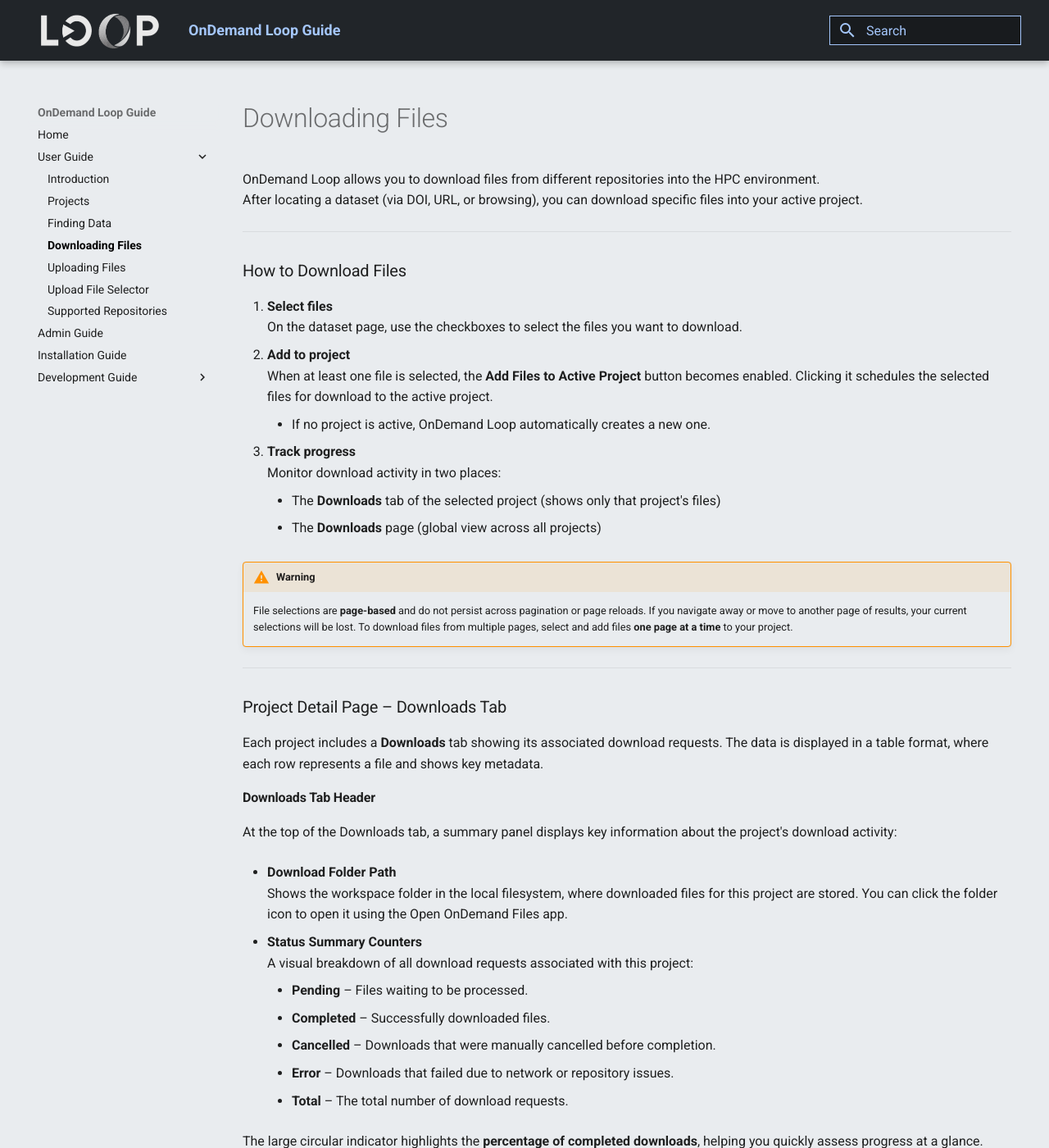
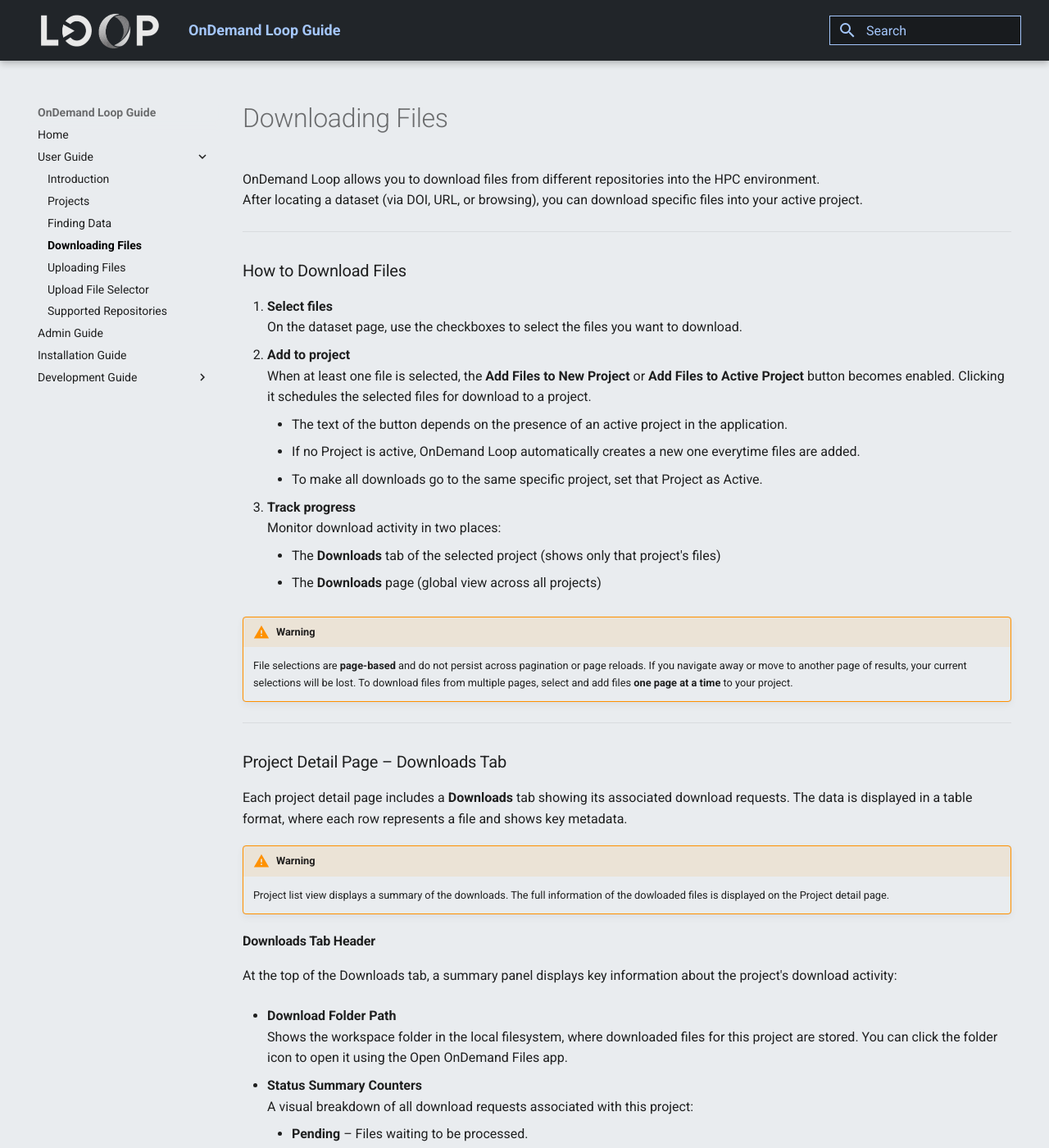
Before and after one commit to theam/aday-ondemand-loop, an MkDocs documentation site: the page built from docs/guide/content/user_guide/downloading_files.md, in a window 1280 px wide and 1400 px high. Shown: the whole window at 82% size. Built offline with MkDocs 1.6.1 and Material for MkDocs 9.7.7, drawn with Linux system fonts in a browser that asks for light colours; some of the changed text lies outside the part shown.

Commit message:
Doc user guide review (#318)
* fix: introduction page

* fix: projects page

* fix: finding data

* changes in user guide

* changes in user guide

* changes in user guide

* apply changes after last review

```diff
--- a/docs/guide/content/user_guide/downloading_files.md
+++ b/docs/guide/content/user_guide/downloading_files.md
@@ -10,8 +10,10 @@ After locating a dataset (via DOI, URL, or browsing), you can download specific
 1. **Select files**
    On the dataset page, use the checkboxes to select the files you want to download.
 2. **Add to project**
-   When at least one file is selected, the **Add Files to Active Project** button becomes enabled. Clicking it schedules the selected files for download to the active project.
-    - If no project is active, OnDemand Loop automatically creates a new one.
+   When at least one file is selected, the **Add Files to New Project** or **Add Files to Active Project** button becomes enabled. Clicking it schedules the selected files for download to a project.
+    - The text of the button depends on the presence of an active project in the application.
+    - If no Project is active, OnDemand Loop automatically creates a new one everytime files are added.
+    - To make all downloads go to the same specific project, set that Project as Active.
 3. **Track progress**
    Monitor download activity in two places:
     - The **Downloads** tab of the selected project (shows only that project's files)
@@ -27,8 +29,13 @@ After locating a dataset (via DOI, URL, or browsing), you can download specific
 
 ### Project Detail Page – Downloads Tab
 
-Each project includes a **Downloads** tab showing its associated download requests.
+Each project detail page includes a **Downloads** tab showing its associated download requests.
 The data is displayed in a table format, where each row represents a file and shows key metadata.
+
+!!! warning
+
+    Project list view displays a summary of the downloads. The full information of the dowloaded files is displayed
+    on the Project detail page.
 
 #### Downloads Tab Header
 
@@ -43,7 +50,7 @@ At the top of the Downloads tab, a summary panel displays key information about
     - **Pending** – Files waiting to be processed.
     - **Completed** – Successfully downloaded files.
     - **Cancelled** – Downloads that were manually cancelled before completion.
-    - **Error** – Downloads that failed due to network or repository issues.
+    - **Error** – Downloads that failed due to network, a repository issue or a failed checksum verification.
     - **Total** – The total number of download requests.
 
 The large circular indicator highlights the **percentage of completed downloads**, helping you quickly assess progress at a glance.
@@ -106,7 +113,7 @@ At the top of the global **Downloads** page, a summary panel displays the curren
 
 #### Behavior
 
-- Files are **queued** when system resources are busy (`pending` state).
+- Files are automatically **queued** when system limits for concurrent downloads are reached (`pending` state).
 - Downloads in progress show a **progress bar**, updated every 5 seconds.
 - Completed downloads remain visible for **24 hours** in the global view.
 - After that, they are only listed in the project's Downloads tab.
@@ -136,6 +143,15 @@ Each version is treated as a separate task and stored independently.
 
 ---
 
+### Checksum Verification
+
+After each file is downloaded, OnDemand Loop automatically verifies its integrity using a checksum provided by the remote repository.
+If the verification fails, the file is marked with an **`error`** status, even if the download appears to have completed successfully.
+
+This ensures that only fully intact and verified files are considered valid and usable.
+
+---
+
 ### Best Practices
 
 - Always check the **active project** before selecting files — downloads are assigned automatically.
```
Also changed, not shown: docs/guide/content/user_guide/finding_data.md (+4 -3 lines), docs/guide/content/user_guide/index.md (+5 -4 lines), docs/guide/content/user_guide/projects.md (+6 -6 lines), docs/guide/content/user_guide/uploading_files.md (+11 -8 lines).
